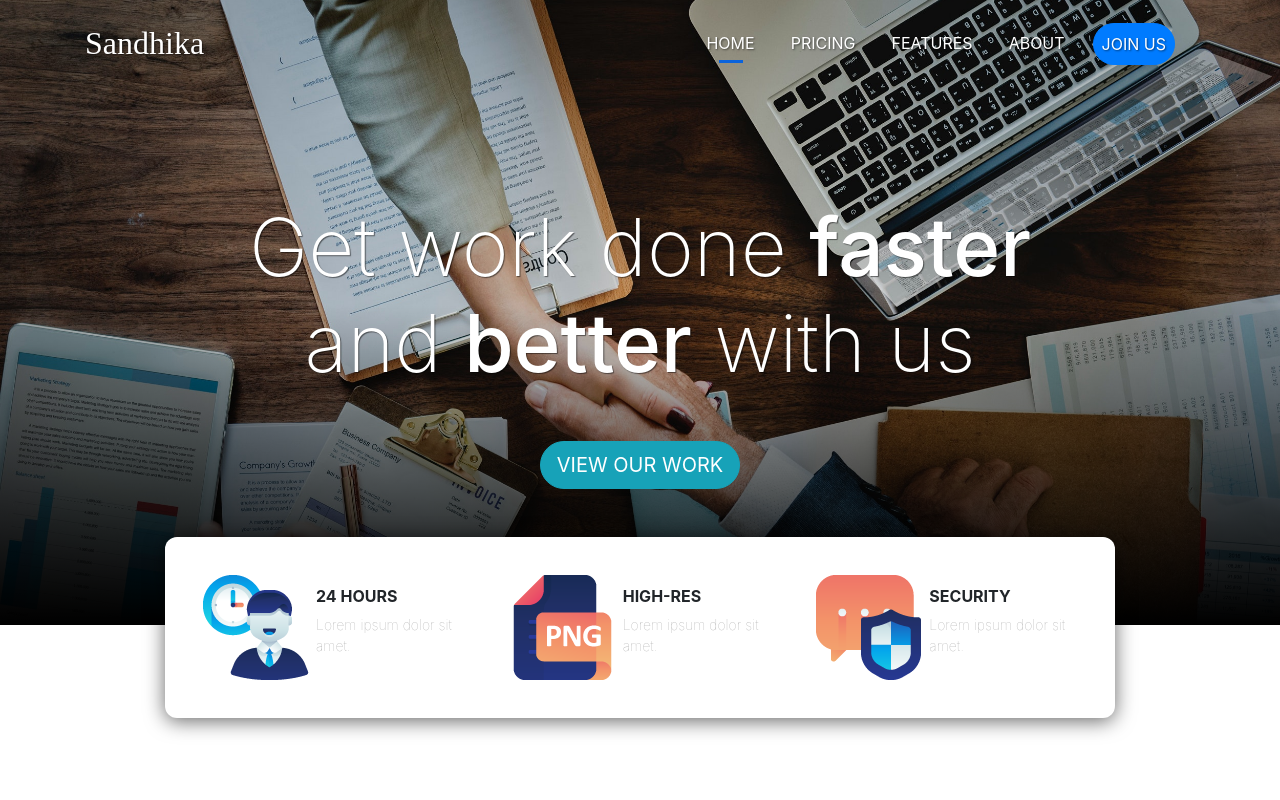
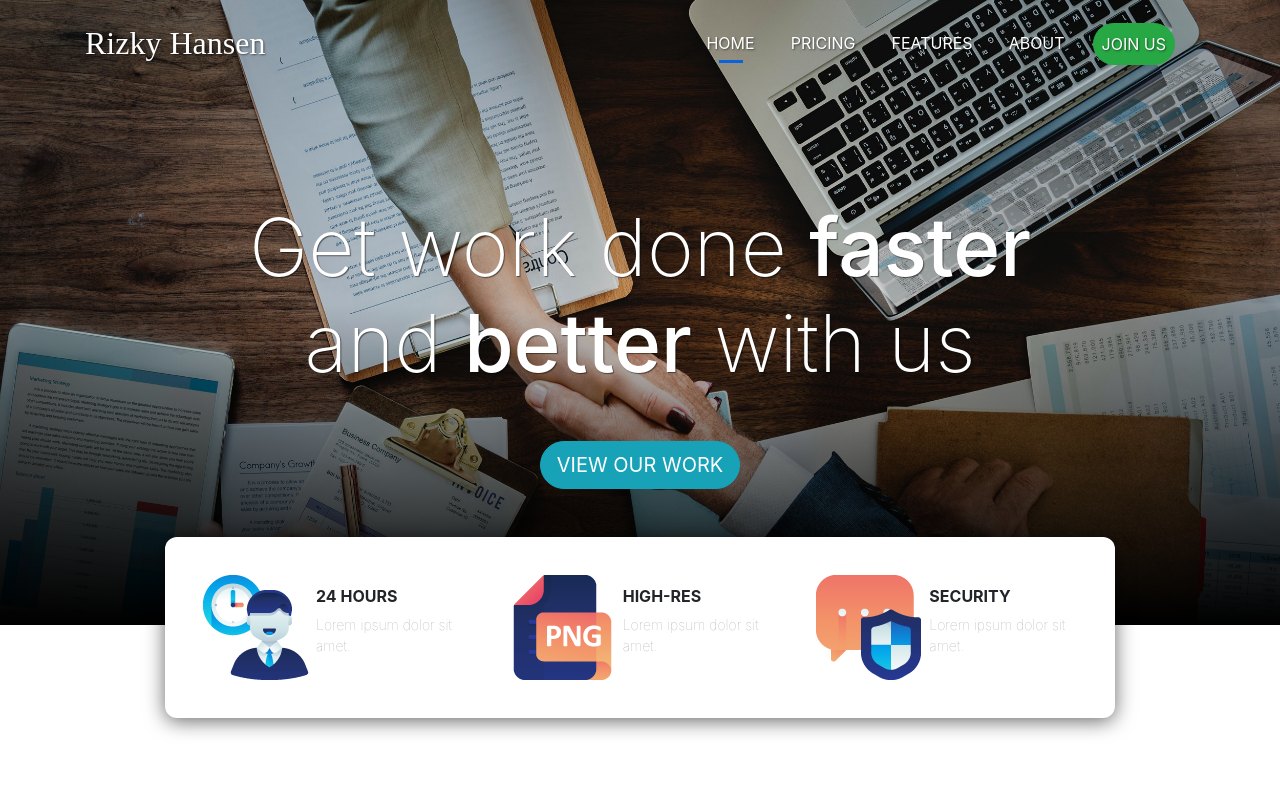
Before and after one commit to rizkyhansen/test-multiple-remote, a plain HTML site: page index.html in a window 1280 px wide. Shown: the top 800 px of the page. Drawn offline with nearby package versions, Linux system fonts and the light colour scheme; a web font is replaced by a local one.

Commit message:
Update index.html

```diff
--- a/index.html
+++ b/index.html
@@ -12,7 +12,7 @@
     <!-- Google Fonts -->
     <link href="https://fonts.googleapis.com/css?family=Viga" rel="stylesheet">
 
-    <title>Sandhika Galih</title>
+    <title>Rikzy Hansen</title>
   </head>
   <body>
 
@@ -20,7 +20,7 @@
     <!-- Navbar -->
     <nav class="navbar navbar-expand-lg navbar-light">
       <div class="container">
-        <a class="navbar-brand" href="#">Sandhika</a>
+        <a class="navbar-brand" href="#">Rizky Hansen</a>
         <button class="navbar-toggler" type="button" data-toggle="collapse" data-target="#navbarNavAltMarkup" aria-controls="navbarNavAltMarkup" aria-expanded="false" aria-label="Toggle navigation">
           <span class="navbar-toggler-icon"></span>
         </button>
@@ -30,7 +30,7 @@
             <a class="nav-item nav-link" href="#">Pricing</a>
             <a class="nav-item nav-link" href="#">Features</a>
             <a class="nav-item nav-link" href="#">About</a>
-            <a class="nav-item nav-link btn btn-primary text-white tombol" href="#">Join Us</a>
+            <a class="nav-item nav-link btn btn-success text-white tombol" href="#">Join Us</a>
           </div>
         </div>
       </div>
```
